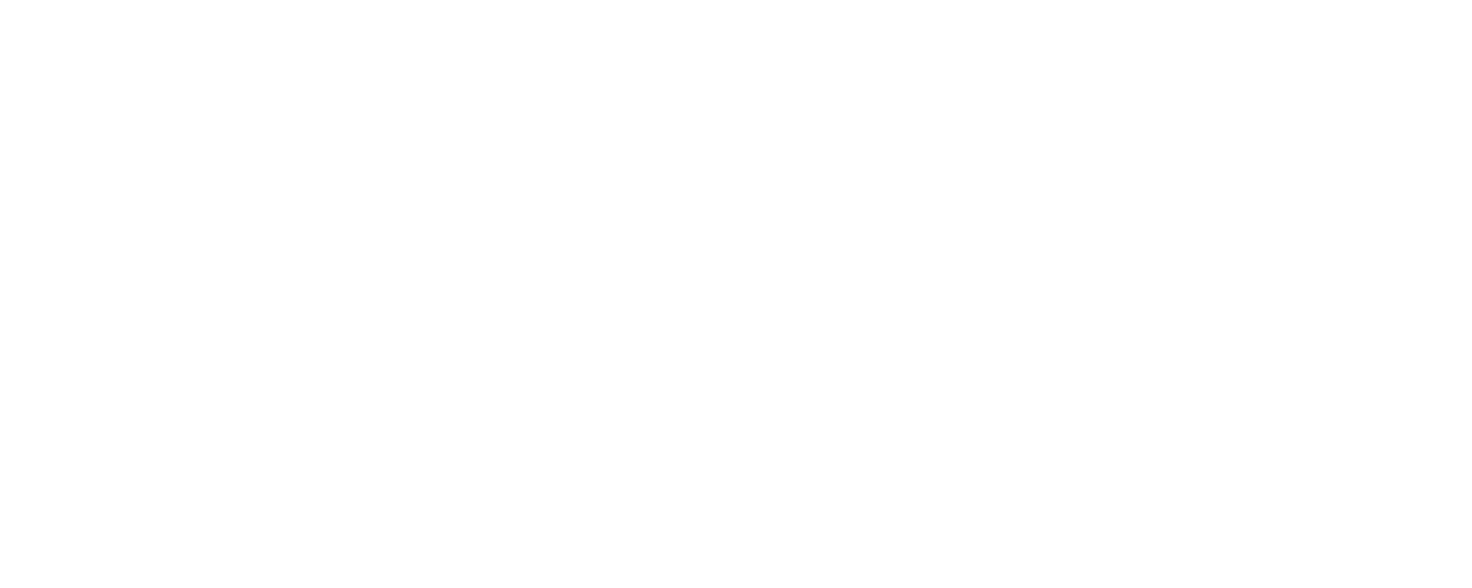
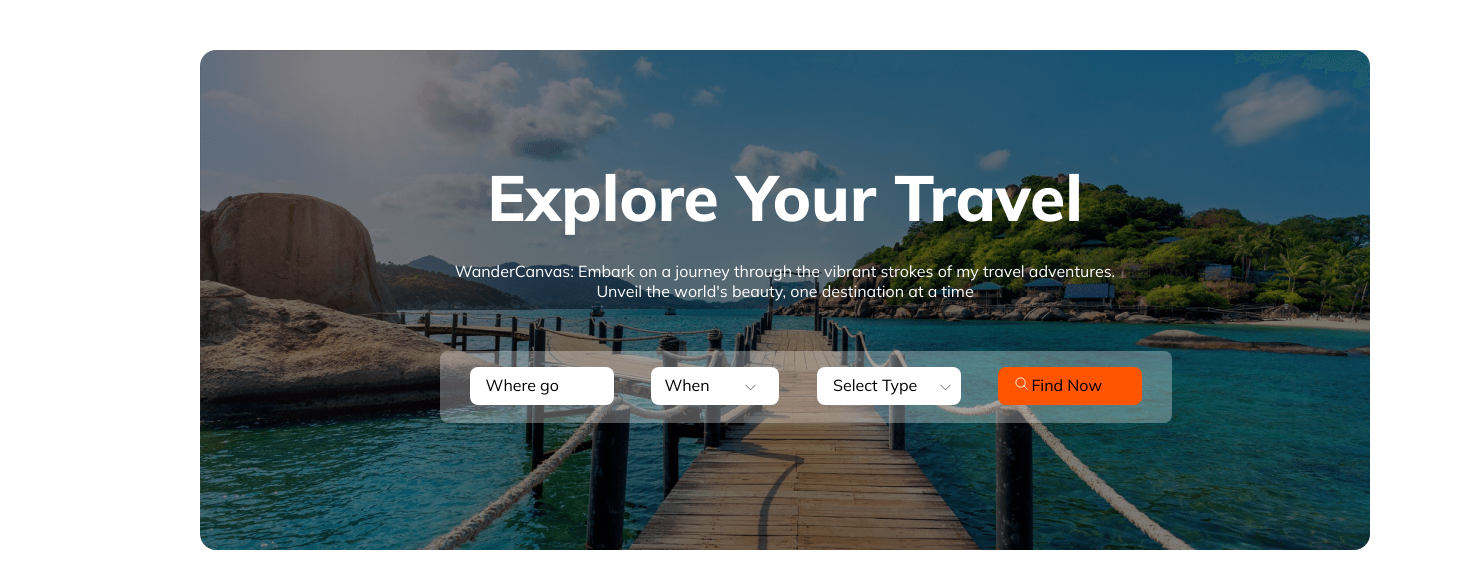
Before and after one commit to shanjida-alam/Travel-Blog, a plain HTML site: page index.html in a window 1280 px wide. Shown: the whole page, 1472 px wide, since content can reach past the window. Drawn offline with Linux system fonts and the light colour scheme.

Commit message:
added banner section

```diff
--- a/index.html
+++ b/index.html
@@ -1,12 +1,40 @@
 <!DOCTYPE html>
 <html lang="en">
-<head>
-    <meta charset="UTF-8">
-    <meta name="viewport" content="width=device-width, initial-scale=1.0">
+  <head>
+    <meta charset="UTF-8" />
+    <meta name="viewport" content="width=device-width, initial-scale=1.0" />
     <title>My Travel Blog</title>
-    <link rel="stylesheet" href="styles/design.css">
-</head>
-<body>
-
-</body>
+    <link rel="stylesheet" href="styles/design.css" />
+  </head>
+  <body>
+    <header>
+      <div class="banner">
+        <div class="banner-content">
+          <h2 class="banner-title">Explore Your Travel</h2>
+          <p class="banner-description">
+            WanderCanvas: Embark on a journey through the vibrant strokes of my
+            travel adventures. Unveil the world's beauty, one destination at a
+            time
+          </p>
+        </div>
+        <div class="banner-option">
+          <div class="box">Where go</div>
+          <div class="box select space">
+            <div>When</div>
+            <div><img src="./Images/icons/Frame.svg" alt="" /></div>
+          </div>
+          <div class="box select">
+            <div>Select Type</div>
+            <div><img src="./Images/icons/Frame.svg" alt="" /></div>
+          </div>
+          <div class="box find">
+            <div><img src="./Images/icons/Frame (1).svg" alt="" /></div>
+            <div>Find Now</div>
+          </div>
+        </div>
+      </div>
+    </header>
+    <main></main>
+    <footer></footer>
+  </body>
 </html>
--- a/styles/design.css
+++ b/styles/design.css
@@ -0,0 +1,90 @@
+/* font style from google */
+@import url("https://fonts.googleapis.com/css2?family=Mulish:wght@400;800&display=swap");
+/* shared styles */
+* {
+  margin: 0;
+  padding: 0;
+  font-family: "Mulish", sans-serif;
+}
+/* header related styles */
+/* banner section styles */
+.banner {
+  background-image: linear-gradient(
+      180deg,
+      rgba(0, 0, 0, 0.5),
+      rgba(0, 0, 0, 0.5)
+    ),
+    url("../Images/Group\ 13\ \(1\)\ \(1\).png");
+  width: 1170px;
+  height: 500px;
+  margin: 50px;
+  margin-left: 200px;
+  margin-right: 135px;
+  border-radius: 16px;
+  background-repeat: no-repeat;
+}
+.banner-content {
+  padding-top: 107px;
+  padding-left: 247px;
+  padding-right: 247px;
+}
+.banner-title {
+  color: #fff;
+  font-size: 4rem;
+  font-weight: 800;
+  text-align: center;
+}
+.banner-description {
+  color: #fff;
+  text-align: center;
+  font-size: 1rem;
+  font-weight: 400;
+  padding-top: 24px;
+}
+.banner-option {
+  display: inline-flex;
+  padding: 16px;
+  justify-content: space-evenly;
+  align-items: flex-start;
+  gap: 24px;
+  border-radius: 8px;
+  background: rgba(255, 255, 255, 0.3);
+  margin-top: 50px;
+  margin-left: 240px;
+  margin-right: 300px;
+  width: 700px;
+  height: 40px;
+}
+.banner-option .box {
+  width: 120px;
+  height: 30px;
+  border-radius: 8px;
+  background: #fff;
+  padding-top: 8px;
+  padding-left: 16px;
+  padding-right: 8px;
+}
+.banner-option .select {
+  display: flex;
+  justify-content: space-evenly;
+  gap: 20px;
+}
+.banner-option .space {
+  padding-left: 0px;
+}
+.banner-option .select img {
+  width: 15px;
+  height: 15px;
+  transform: rotate(360deg);
+  border-radius: none;
+  padding-top: 5px;
+}
+.banner-option .find {
+  background: #ff5400;
+  display: flex;
+  gap: 2px;
+}
+.banner-option .find img{
+  width: 15px;
+  height: 15px;
+}
```
Also changed, not shown: Images/icons/Frame (1).svg (added), Images/icons/Frame.svg (added).
